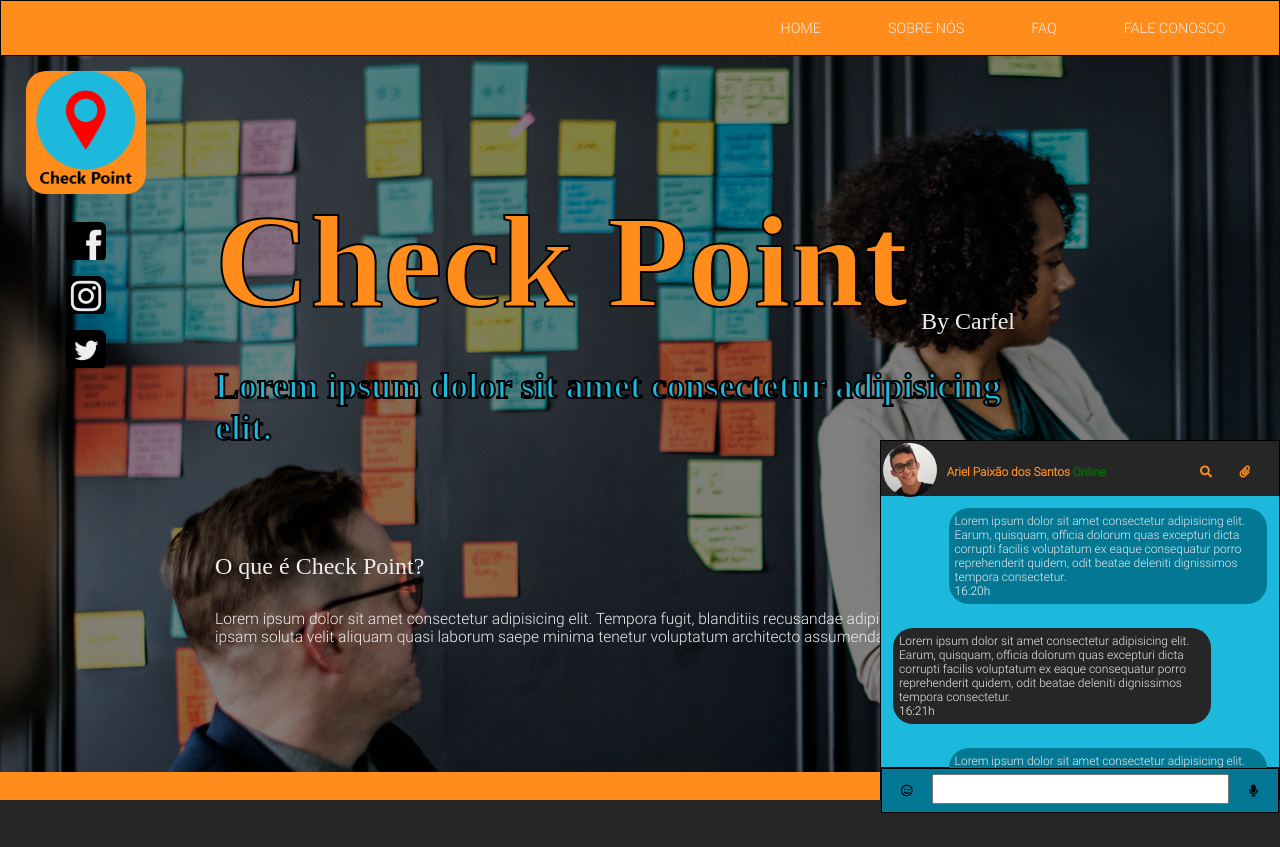
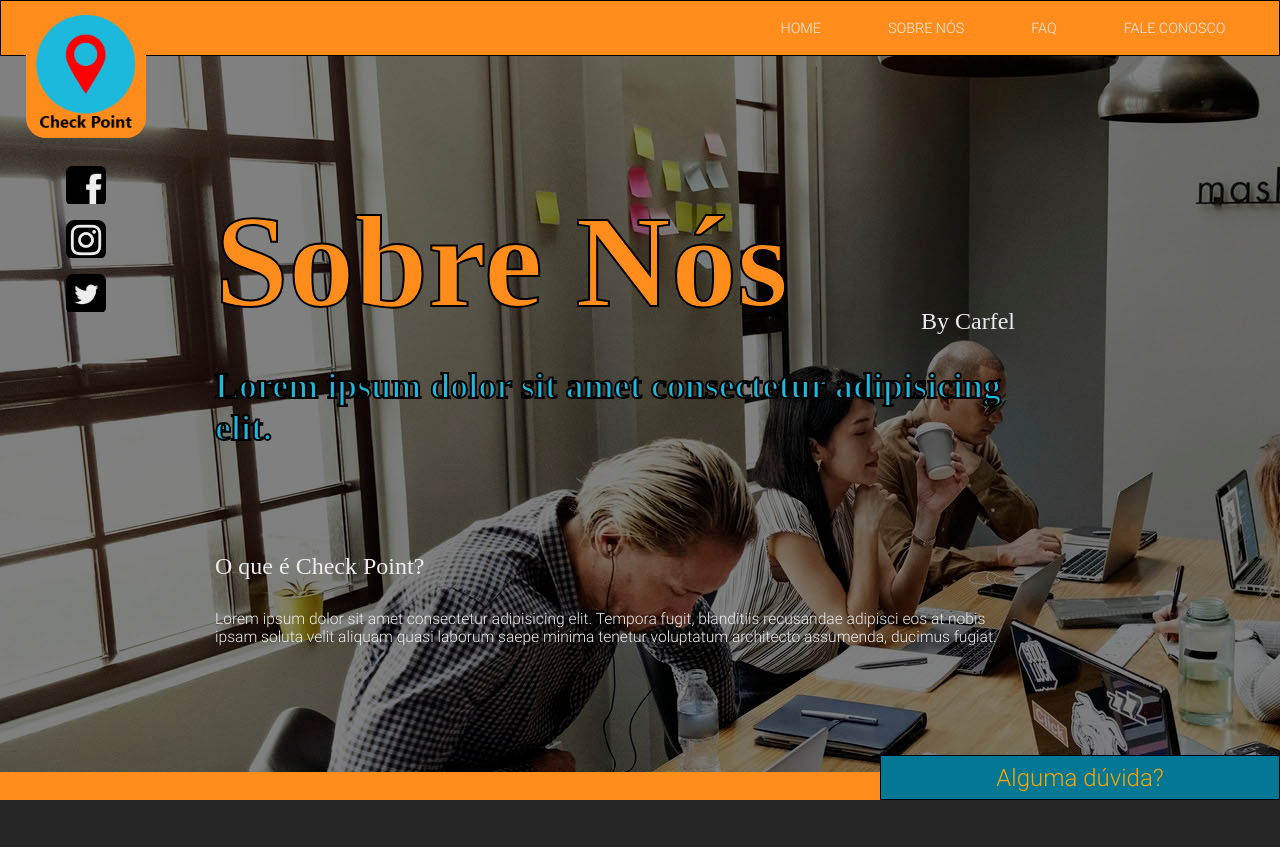
Before and after one commit to ArielMn22/check-point, a plain HTML site: page about.html in a window 1280 px wide. Shown: the top 847 px of the page. Drawn offline with nearby package versions, Linux system fonts and the light colour scheme.

Commit message:
Adding second img

```diff
--- a/about.html
+++ b/about.html
@@ -9,14 +9,36 @@
     <link rel="stylesheet" href="css/chat.css">
     <link rel="stylesheet" href="https://use.fontawesome.com/releases/v5.3.1/css/all.css" integrity="sha384-mzrmE5qonljUremFsqc01SB46JvROS7bZs3IO2EmfFsd15uHvIt+Y8vEf7N7fWAU"
         crossorigin="anonymous">
+    <link rel="stylesheet" href="css/about.css">
     <title>Check Point - A ferramenta de Marcação de Ponto do seu negócio</title>
     <link rel="shortcut icon" href="img/check-point-logo.png">
 </head>
 
 <body>
-    <!-- <header id="headerTopBar"> -->
     <header id="headerTopBar">
-        <nav class="top-bar flex-container">
+        <div id="logoRedesSociais" class="sided">
+            <div class="logo">
+                <img src="img/check-point-logo.png" alt="Check Point logo.">
+            </div>
+            <div class="redes-sociais">
+                <ul>
+                    <li>
+                        <a class="fb-icon s-net" href=""></a>
+                    </li>
+                    <li>
+                        <a class="insta-icon s-net" href=""></a>
+                    </li>
+                    <li>
+                        <a class="tw-icon s-net" href=""></a>
+                    </li>
+                    <li>
+                        <i id="menuBtn" class="fas fa-bars"></i>
+                    </li>
+                </ul>
+            </div>
+        </div>
+
+        <nav id="menuTop" class="top-bar flex-container hide">
             <ul class="flex-container">
                 <li>
                     <a class="regular" href="index.html">Home</a>
@@ -32,45 +54,20 @@
                 </li>
             </ul>
         </nav>
-
-        <div id="logoRedesSociais" class="sided">
-            <div class="logo">
-                <img src="img/check-point-logo.png" alt="Check Point logo.">
-                <!-- <img src="img/logo-checkpoint.png" alt=""> -->
-            </div>
-            <div class="redes-sociais">
-                <ul>
-                    <li>
-                        <a class="fb-icon s-net" href=""></a>
-                    </li>
-                    <li>
-                        <a class="insta-icon s-net" href=""></a>
-                    </li>
-                    <li>
-                        <a class="tw-icon s-net" href=""></a>
-                    </li>
-                    <li>
-                        <a class="s-net" href=""></a>
-                    </li>
-                </ul>
-            </div>
-        </div>
     </header>
 
     <main>
         <section id="banner" class="flex-container">
             <div class="content">
                 <div class="check-point-name">
-                    <h1 class="text-border bold">Check Point</h1>
+                    <h1 class="text-border bold">Sobre Nós</h1>
                     <h2 class="right">By Carfel</h2>
                     <h3 class="text-border">Lorem ipsum dolor sit amet consectetur adipisicing elit.</h3>
                 </div>
                 <div class="description ma-top-gg">
                     <h2>O que é Check Point?</h2>
-                    <p>Lorem ipsum dolor sit amet consectetur adipisicing elit. Tempora fugit, blanditiis recusandae
-                        adipisci
-                        eos at nobis ipsam soluta velit aliquam quasi laborum saepe minima tenetur voluptatum
-                        architecto
+                    <p>Lorem ipsum dolor sit amet consectetur adipisicing elit. Tempora fugit, blanditiis recusandae adipisci
+                        eos at nobis ipsam soluta velit aliquam quasi laborum saepe minima tenetur voluptatum architecto
                         assumenda, ducimus fugiat.</p>
                 </div>
             </div>
@@ -82,14 +79,10 @@
             <h2>Benefícios para o seu negócio</h2>
 
             <div class="benefits-content flex-container ma-top-g">
-                <p>Lorem ipsum dolor sit amet consectetur adipisicing elit. Accusamus eos sed, repellendus, quam
-                    necessitatibus
-                    eaque asperiores non porro, perferendis corporis consequatur suscipit ab! Consequuntur quisquam,
-                    itaque
-                    molestias porro deserunt excepturi?Minima aperiam neque labore corporis nihil nesciunt sint
-                    voluptatibus
-                    eveniet, perspiciatis esse velit nemo laboriosam blanditiis rem impedit natus asperiores odit?
-                    Enim,
+                <p>Lorem ipsum dolor sit amet consectetur adipisicing elit. Accusamus eos sed, repellendus, quam necessitatibus
+                    eaque asperiores non porro, perferendis corporis consequatur suscipit ab! Consequuntur quisquam, itaque
+                    molestias porro deserunt excepturi?Minima aperiam neque labore corporis nihil nesciunt sint voluptatibus
+                    eveniet, perspiciatis esse velit nemo laboriosam blanditiis rem impedit natus asperiores odit? Enim,
                     assumenda corporis aut harum doloribus quibusdam magnam mollitia.</p>
                 <div class="benefits-content-img">
                     <img src="img/improvement.png" alt="Melhorias.">
@@ -102,24 +95,24 @@
 
             <div class="func-img ma-top-g flex-container">
                 <div class="func-item down">
-                    <p>Lorem ipsum dolor sit amet consectetur adipisicing elit. Cumque culpa ad atque doloribus saepe
-                        asperiores</p>
+                    <p>Lorem ipsum dolor sit amet consectetur adipisicing elit. Cumque culpa ad atque doloribus saepe asperiores
+                    </p>
                 </div>
                 <div class="func-item up">
-                    <p>Lorem ipsum dolor sit amet consectetur adipisicing elit. Cumque culpa ad atque doloribus saepe
-                        asperiores</p>
+                    <p>Lorem ipsum dolor sit amet consectetur adipisicing elit. Cumque culpa ad atque doloribus saepe asperiores
+                    </p>
                 </div>
                 <div class="func-item down">
-                    <p>Lorem ipsum dolor sit amet consectetur adipisicing elit. Cumque culpa ad atque doloribus saepe
-                        asperiores</p>
+                    <p>Lorem ipsum dolor sit amet consectetur adipisicing elit. Cumque culpa ad atque doloribus saepe asperiores
+                    </p>
                 </div>
                 <div class="func-item up">
-                    <p>Lorem ipsum dolor sit amet consectetur adipisicing elit. Cumque culpa ad atque doloribus saepe
-                        asperiores</p>
+                    <p>Lorem ipsum dolor sit amet consectetur adipisicing elit. Cumque culpa ad atque doloribus saepe asperiores
+                    </p>
                 </div>
                 <div class="func-item down">
-                    <p>Lorem ipsum dolor sit amet consectetur adipisicing elit. Cumque culpa ad atque doloribus saepe
-                        asperiores</p>
+                    <p>Lorem ipsum dolor sit amet consectetur adipisicing elit. Cumque culpa ad atque doloribus saepe asperiores
+                    </p>
                 </div>
             </div>
 
@@ -208,7 +201,7 @@
                 <h2>Endereço: Av. Barão de Limeira, 539</h2>
                 <h2>Telefone: (xx) xxxx-xxxx</h2>
             </div>
-            <div class="ferramentas">
+            <div class="ferramentas flex-container">
                 <img src="img/check-point-logo.png" alt="Ferramenta_1">
                 <img src="img/check-point-logo.png" alt="Ferramenta_2">
                 <img src="img/check-point-logo.png" alt="Ferramenta_3">
@@ -246,7 +239,7 @@
 
         <!-- Chat -->
 
-        <div id="chat" class="hide">
+        <div id="chat" class="chat-hide">
             <header id="chatHeader">
                 <nav class="flex-container">
                     <div class="perfil flex-container">
@@ -274,37 +267,29 @@
 
             <main class="flex-container">
                 <div class="chat-msg chat-msg-enviada">
-                    <p>Lorem ipsum dolor sit amet consectetur adipisicing elit. Earum, quisquam, officia dolorum quas
-                        excepturi
-                        dicta corrupti facilis voluptatum ex eaque consequatur porro reprehenderit quidem, odit beatae
-                        deleniti
+                    <p>Lorem ipsum dolor sit amet consectetur adipisicing elit. Earum, quisquam, officia dolorum quas excepturi
+                        dicta corrupti facilis voluptatum ex eaque consequatur porro reprehenderit quidem, odit beatae deleniti
                         dignissimos tempora consectetur.</p>
                     <span class="chat-msg-horario">16:20h</span>
                 </div>
 
                 <div class="chat-msg chat-msg-recebida">
-                    <p>Lorem ipsum dolor sit amet consectetur adipisicing elit. Earum, quisquam, officia dolorum quas
-                        excepturi
-                        dicta corrupti facilis voluptatum ex eaque consequatur porro reprehenderit quidem, odit beatae
-                        deleniti
+                    <p>Lorem ipsum dolor sit amet consectetur adipisicing elit. Earum, quisquam, officia dolorum quas excepturi
+                        dicta corrupti facilis voluptatum ex eaque consequatur porro reprehenderit quidem, odit beatae deleniti
                         dignissimos tempora consectetur.</p>
                     <span class="chat-msg-horario">16:21h</span>
                 </div>
 
                 <div class="chat-msg chat-msg-enviada">
-                    <p>Lorem ipsum dolor sit amet consectetur adipisicing elit. Earum, quisquam, officia dolorum quas
-                        excepturi
-                        dicta corrupti facilis voluptatum ex eaque consequatur porro reprehenderit quidem, odit beatae
-                        deleniti
+                    <p>Lorem ipsum dolor sit amet consectetur adipisicing elit. Earum, quisquam, officia dolorum quas excepturi
+                        dicta corrupti facilis voluptatum ex eaque consequatur porro reprehenderit quidem, odit beatae deleniti
                         dignissimos tempora consectetur.</p>
                     <span class="chat-msg-horario">16:22h</span>
                 </div>
 
                 <div class="chat-msg chat-msg-recebida">
-                    <p>Lorem ipsum dolor sit amet consectetur adipisicing elit. Earum, quisquam, officia dolorum quas
-                        excepturi
-                        dicta corrupti facilis voluptatum ex eaque consequatur porro reprehenderit quidem, odit beatae
-                        deleniti
+                    <p>Lorem ipsum dolor sit amet consectetur adipisicing elit. Earum, quisquam, officia dolorum quas excepturi
+                        dicta corrupti facilis voluptatum ex eaque consequatur porro reprehenderit quidem, odit beatae deleniti
                         dignissimos tempora consectetur.</p>
                     <span class="chat-msg-horario">16:23h</span>
                 </div>
--- /dev/null
+++ b/css/about.css
@@ -0,0 +1,3 @@
+#banner {
+    background-image: url("../img/bg-2.jpg");
+}
```
Also changed, not shown: contact.html (+52 -65 lines), faq.html (+52 -65 lines), img/bg-2.jpg (added).
